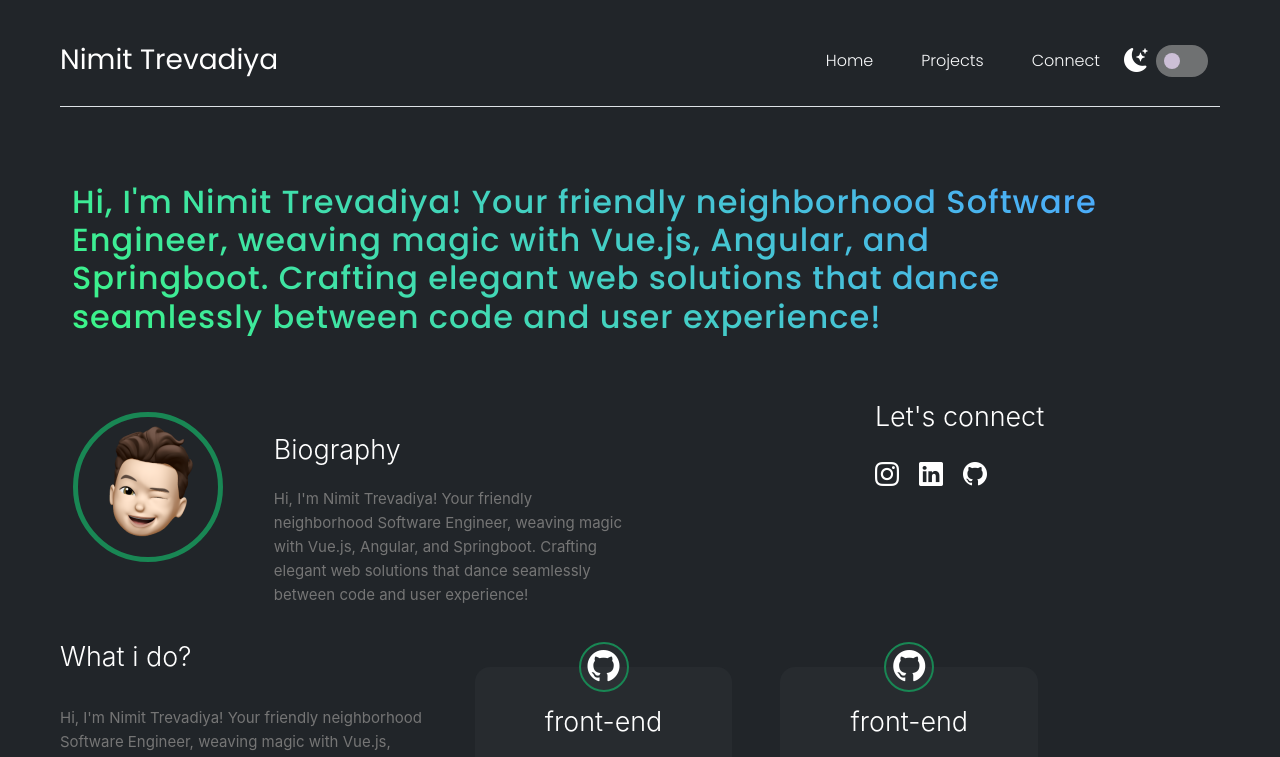
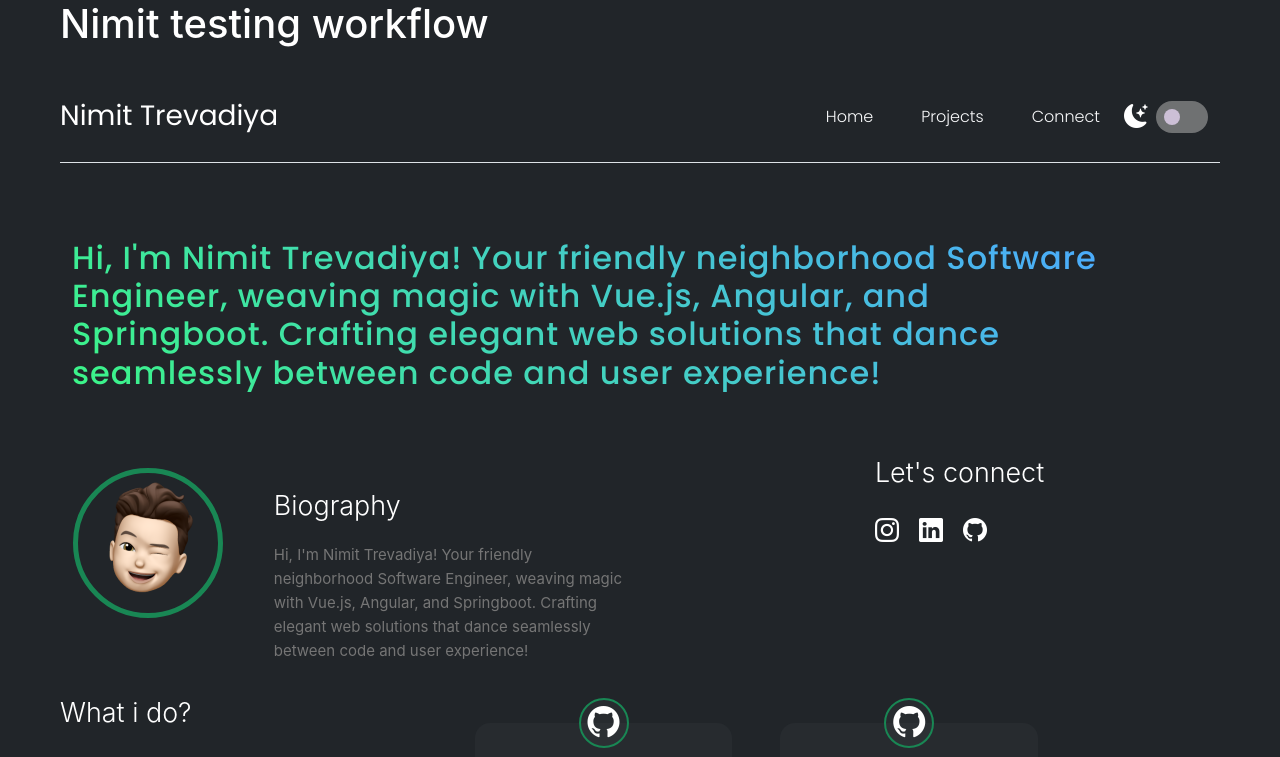
Before and after one commit to nimit0703/portfolio, a Vue app: page / in a window 1280 px wide. Shown: the top 757 px of the page. Built offline with nearby package versions, Linux system fonts and the light colour scheme; a small style sheet from the web is missing; a web font is replaced by a local one.

Commit message:
Update App.vue

```diff
--- a/src/App.vue
+++ b/src/App.vue
@@ -1,6 +1,7 @@
 <template>
   <v-app :class="`bg-${themedClass}`">
     <div class="container">
+      <h1>Nimit testing workflow</h1>
       <Navbar class="mb-5" :currentTheme="themedClass" />
       <div class="mt-5">
         <RouterView class="" />
```
